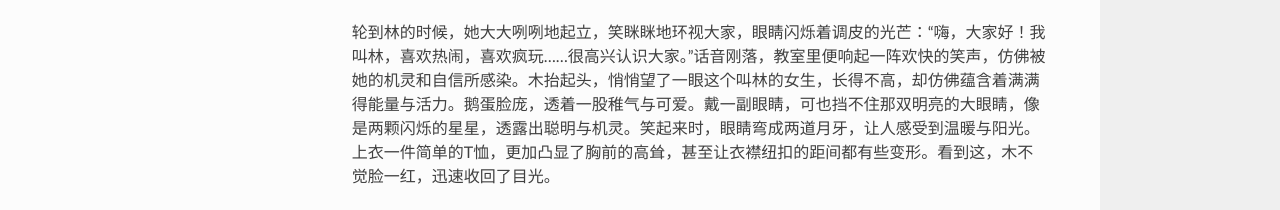
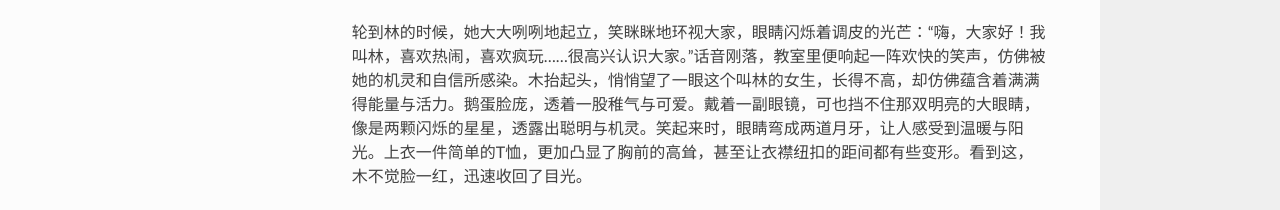
Before and after one commit to yhail1314/novel, a plain HTML site: page chapter/chapter_1/section_1/index.html in a window 1280 px wide. Shown: the part 999-1209 px from the top of the page. Drawn offline with nearby package versions, Linux system fonts and the light colour scheme.

Commit message:
Deployed  with MkDocs version: 1.5.3

```diff
--- a/chapter/chapter_1/section_1/index.html
+++ b/chapter/chapter_1/section_1/index.html
@@ -92,7 +92,7 @@
 <p>开学第一课，班主任弓朝阳老师站在讲台上，他的目光温和而坚定，像一束柔和的光束，逐一扫过每一个新生的脸庞。他清了清嗓子，声音里充满了热情与期待：“大家好，我是你们的班主任，弓朝阳。在接下来的日子里，我将陪大家一起度过这段难忘的时光。高中，是青春最绚烂的舞台，也是你们展翅高飞的起点。在这里，你们将接受更加系统的教育，学习更多的知识，同时也会面临更多的挑战和机遇。”</p>
 <p>弓老师的话音刚落，教室里便响起了热烈的掌声，如同夏日的雷鸣，震撼人心。他微笑着点了点头，接着说：“高中生活不仅仅是学习，更是成长。希望你们能像这初升的太阳一样，充满活力与朝气，不断向前！”</p>
 <p>接下来是同学们自我介绍的环节。没有复杂的仪式，甚至不需要走上讲台，大家只是简单得在座位上起立，或自信满满、妙语连珠得发挥，或紧张兮兮、结结巴巴地介绍。教室的角落里，木静静地看着大家自我介绍，试图在脑海中记住每一位同学。</p>
-<p>轮到林的时候，她大大咧咧地起立，笑眯眯地环视大家，眼睛闪烁着调皮的光芒：“嗨，大家好！我叫林，喜欢热闹，喜欢疯玩……很高兴认识大家。”话音刚落，教室里便响起一阵欢快的笑声，仿佛被她的机灵和自信所感染。木抬起头，悄悄望了一眼这个叫林的女生，长得不高，却仿佛蕴含着满满得能量与活力。鹅蛋脸庞，透着一股稚气与可爱。戴一副眼睛，可也挡不住那双明亮的大眼睛，像是两颗闪烁的星星，透露出聪明与机灵。笑起来时，眼睛弯成两道月牙，让人感受到温暖与阳光。上衣一件简单的T恤，更加凸显了胸前的高耸，甚至让衣襟纽扣的距间都有些变形。看到这，木不觉脸一红，迅速收回了目光。</p>
+<p>轮到林的时候，她大大咧咧地起立，笑眯眯地环视大家，眼睛闪烁着调皮的光芒：“嗨，大家好！我叫林，喜欢热闹，喜欢疯玩……很高兴认识大家。”话音刚落，教室里便响起一阵欢快的笑声，仿佛被她的机灵和自信所感染。木抬起头，悄悄望了一眼这个叫林的女生，长得不高，却仿佛蕴含着满满得能量与活力。鹅蛋脸庞，透着一股稚气与可爱。戴着一副眼镜，可也挡不住那双明亮的大眼睛，像是两颗闪烁的星星，透露出聪明与机灵。笑起来时，眼睛弯成两道月牙，让人感受到温暖与阳光。上衣一件简单的T恤，更加凸显了胸前的高耸，甚至让衣襟纽扣的距间都有些变形。看到这，木不觉脸一红，迅速收回了目光。</p>
 <p>……</p>
 <p>木是最后一个自我介绍的。他来自一个小地方，初来乍到，对这个陌生的环境有些拘谨。消瘦得脸庞，简短得寸头，土里土气得着装。他紧张地捏着衣角，小声嘟囔：“大家好，我叫木。谢谢。”说完，匆匆坐下，重回安静。木的自我介绍很简短，很普通，普通到下一秒就会被大家忘记。</p>
 <p>高中生活，开始了。一起开始的，还有一段情缘。</p>
```
Also changed, not shown: index.html (+1 -1 lines), search/search_index.json (+1 -1 lines), 1 other file.
